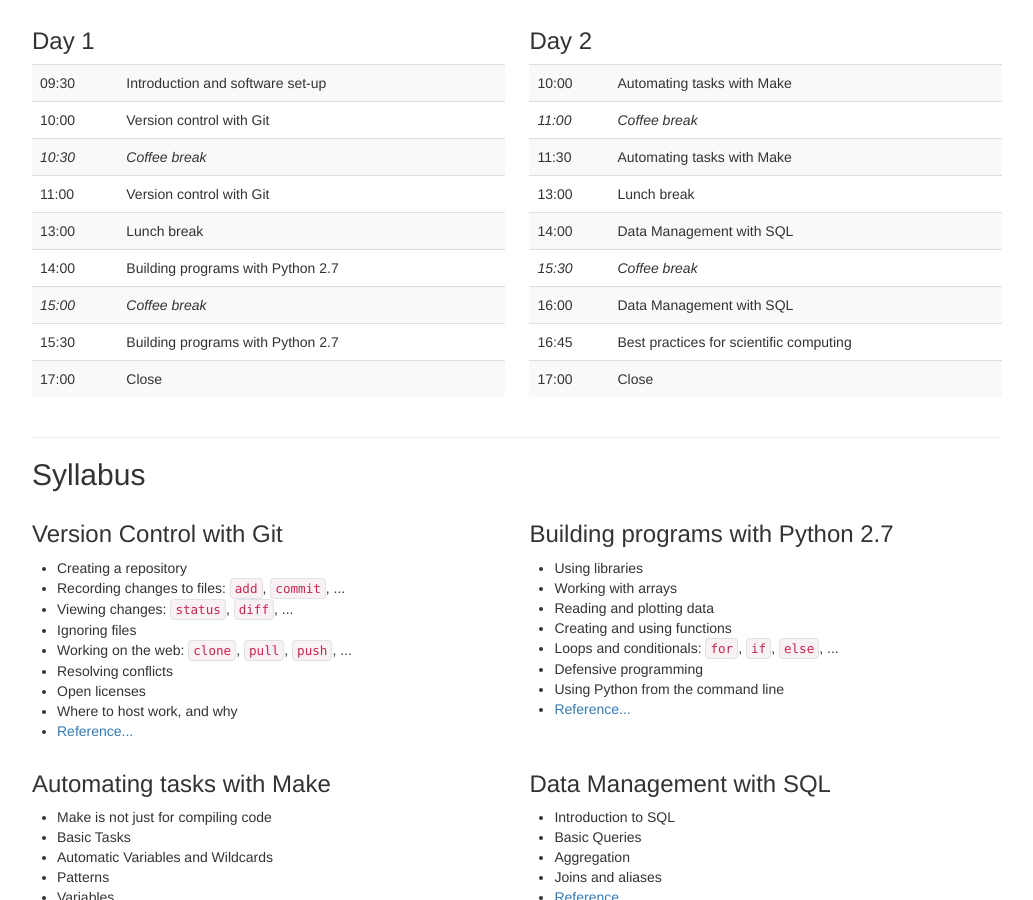
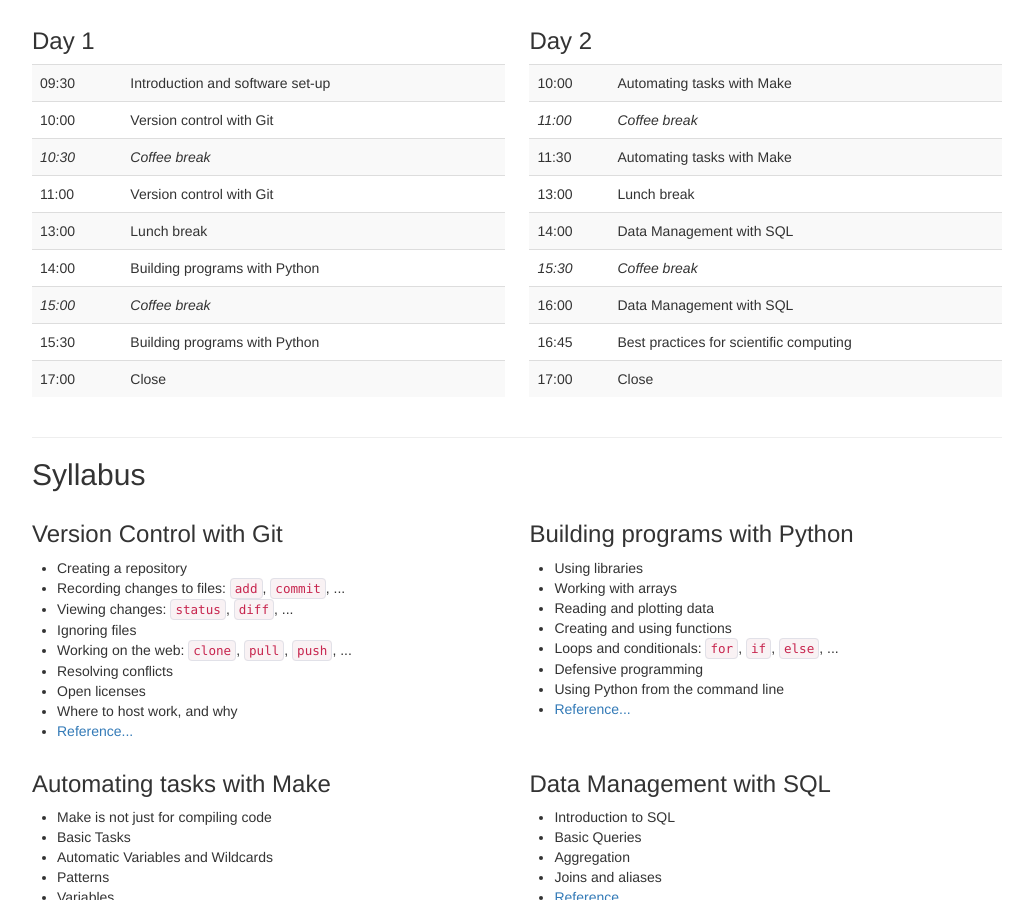
Before and after one commit to gperu/2016-06-09-Belfast, a Jekyll site: the page built from index.html, in a window 1280 px wide and 900 px high, scrolled down 1277 px. Shown: the whole window, without its empty margins (168-1201 px from the left). Built offline with Jekyll 4.4.1, drawn with Linux system fonts in a browser that asks for light colours; some of the changed text lies outside the part shown.

Commit message:
Python v3 change

```diff
--- a/index.html
+++ b/index.html
@@ -131,9 +131,9 @@
       <tr> <td><em>10:30</em></td> <td><em>Coffee break</em></td> </tr>
       <tr> <td>11:00</td> <td>Version control with Git</td> </tr>
       <tr> <td>13:00</td> <td>Lunch break</td> </tr>
-      <tr> <td>14:00</td> <td>Building programs with Python 2.7</td> </tr>
+      <tr> <td>14:00</td> <td>Building programs with Python</td> </tr>
       <tr> <td><em>15:00</em></td> <td><em>Coffee break</em></td> </tr>
-      <tr> <td>15:30</td> <td>Building programs with Python 2.7</td> </tr>
+      <tr> <td>15:30</td> <td>Building programs with Python</td> </tr>
       <tr> <td>17:00</td> <td>Close</td> </tr>
     </table>
   </div>
@@ -172,7 +172,7 @@
     </ul>
   </div>
   <div class="span6">
-    <h3>Building programs with Python 2.7</h3>
+    <h3>Building programs with Python</h3>
     <ul>
       <li>Using libraries</li>
       <li>Working with arrays</li>
@@ -232,7 +232,7 @@
 <h2>Check your setup</h2>
 
 <p>
-  To check you have the correct version of Python (2.7):
+  To check you have the correct version of Python (3):
 </p>
 <ul>
   <li>
```
